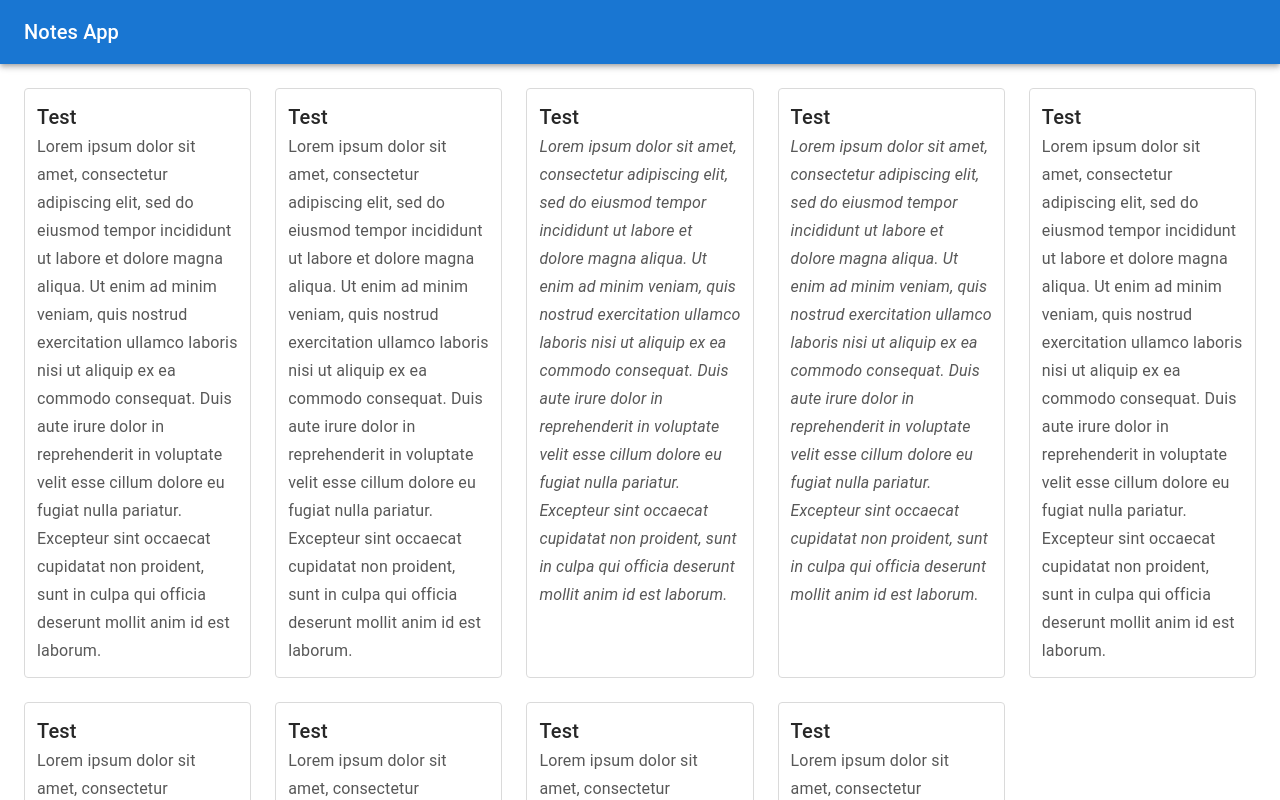
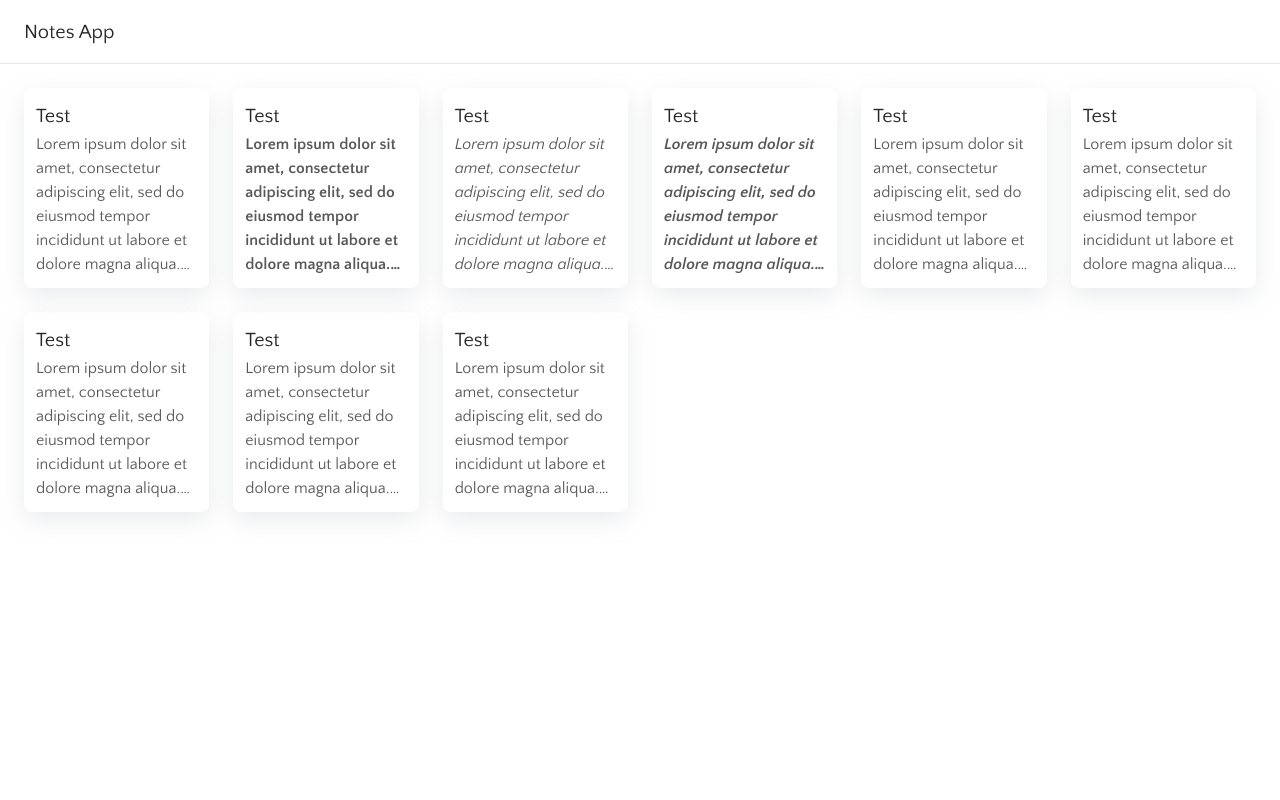
Before and after one commit to MatiasAnas/notes-ui, a React (Create React App) app: page / in a window 1280 px wide. Built offline with nearby package versions, Linux system fonts and the light colour scheme.

Commit message:
feat: changed some styles

```diff
--- a/public/index.html
+++ b/public/index.html
@@ -24,6 +24,9 @@
       work correctly both with client-side routing and a non-root public URL.
       Learn how to configure a non-root public URL by running `npm run build`.
     -->
+    <link rel="preconnect" href="https://fonts.googleapis.com" />
+    <link rel="preconnect" href="https://fonts.gstatic.com" crossorigin>
+    <link href="https://fonts.googleapis.com/css2?family=Quattrocento+Sans:ital,wght@0,400;0,700;1,400;1,700&display=swap" rel="stylesheet">
     <title>React App</title>
   </head>
   <body>
--- a/src/App.tsx
+++ b/src/App.tsx
@@ -1,3 +1,4 @@
+import { ThemeProvider } from '@mui/material/styles';
 import AppBar from '@mui/material/AppBar';
 import Box from '@mui/material/Box';
 import Toolbar from '@mui/material/Toolbar';
@@ -7,13 +8,15 @@
 import Notes from './views/Notes';
 
 import styles from './App.module.scss';
+import theme from './theme';
 
 const App = () => {
   return (
+    <ThemeProvider theme={theme}>
       <Box>
         <AppBar position="static" className={styles.topbar}>
           <Toolbar>
-          <Typography variant="h6" component="div" sx={{ flexGrow: 1 }}>
+            <Typography variant="h6" sx={{ flexGrow: 1 }}>
               Notes App
             </Typography>
           </Toolbar>
@@ -26,6 +29,7 @@
           </BrowserRouter>
         </Box>
       </Box>
+    </ThemeProvider>
   );
 };
 
--- a/src/index.css
+++ b/src/index.css
@@ -1,8 +1,6 @@
 body {
   margin: 0;
-  font-family: -apple-system, BlinkMacSystemFont, 'Segoe UI', 'Roboto', 'Oxygen',
-    'Ubuntu', 'Cantarell', 'Fira Sans', 'Droid Sans', 'Helvetica Neue',
-    sans-serif;
+  font-family: 'Quattrocento Sans', sans-serif;
   -webkit-font-smoothing: antialiased;
   -moz-osx-font-smoothing: grayscale;
 }
--- a/src/styles/colors.module.scss
+++ b/src/styles/colors.module.scss
@@ -1,4 +1,7 @@
-$borders-color: rgb(218, 218, 218);
+$borders-color: rgb(230, 230, 230);
 
 $gray: rgb(88, 88, 88);
 $black: rgb(39, 39, 39);
+$white: rgb(255, 255, 255);
+
+$card-shadow: rgba(149, 157, 165, 0.2) 0px 8px 24px;
--- /dev/null
+++ b/src/theme.ts
@@ -0,0 +1,21 @@
+import { createTheme } from '@mui/material/styles';
+
+const theme = createTheme({
+  typography: {
+    fontFamily: "'Quattrocento Sans', sans-serif",
+  },
+  components: {
+    MuiAppBar: {
+      styleOverrides: {
+        root: {
+          backgroundColor: 'white',
+          borderBottom: '1px solid rgb(230, 230, 230)',
+          boxShadow: 'none',
+          color: 'rgb(39, 39, 39)',
+        },
+      },
+    },
+  },
+});
+
+export default theme;
--- a/src/views/Notes/components/NoteCard/index.tsx
+++ b/src/views/Notes/components/NoteCard/index.tsx
@@ -14,7 +14,7 @@
       <Typography variant="h6" className={styles.title}>
         {note.title}
       </Typography>
-      <Typography variant="subtitle1" className={getContentClassName(note)}>
+      <Typography variant="body1" className={getContentClassName(note)}>
         {note.content}
       </Typography>
     </Box>
--- a/src/views/Notes/components/NoteCard/styles.module.scss
+++ b/src/views/Notes/components/NoteCard/styles.module.scss
@@ -1,8 +1,8 @@
 @import 'styles/colors.module.scss';
 
 .container {
-  border: 1px solid $borders-color;
-  border-radius: 4px;
+  border-radius: 8px;
+  box-shadow: $card-shadow;
   padding: 12px;
 }
 
@@ -12,10 +12,15 @@
 
 .content {
   color: $gray;
+  display: -webkit-box;
+  text-overflow: ellipsis;
+  overflow: hidden;
+  -webkit-box-orient: vertical;
+  -webkit-line-clamp: 6;
 }
 
 .bold {
-  font-weight: 600;
+  font-weight: 700 !important;
 }
 
 .italic {
--- a/src/views/Notes/styles.module.scss
+++ b/src/views/Notes/styles.module.scss
@@ -2,7 +2,7 @@
 
 .container {
   display: grid;
-  grid-template-columns: repeat(5, 1fr);
+  grid-template-columns: repeat(6, 1fr);
   gap: 24px;
   grid-auto-flow: row;
   padding: $default-route-padding;
```
Lines whose indentation alone changed are shown as unchanged.
